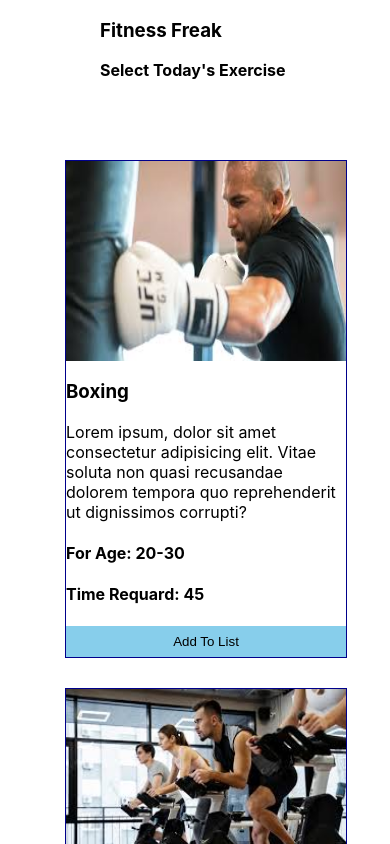
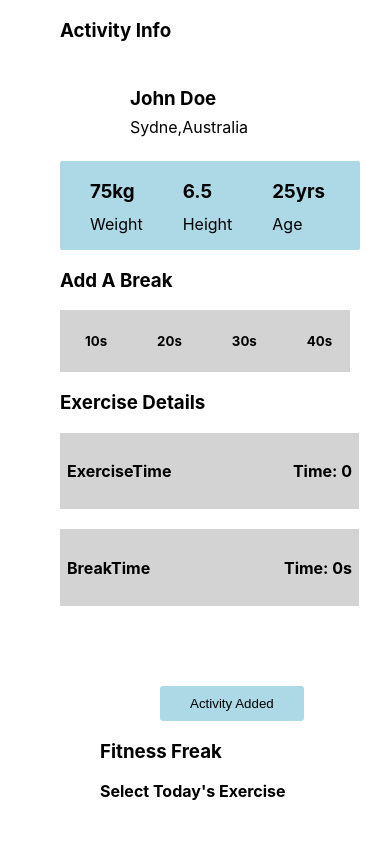
Before and after one commit to MaxPromit/P-Hero-Assignment-8th-Fitness, a React (Create React App) app: page / in a window 390 px wide. Shown: the top 844 px of the page. Built offline with nearby package versions, Linux system fonts and the light colour scheme.

Commit message:
exercise time added

```diff
--- a/src/App.css
+++ b/src/App.css
@@ -31,9 +31,13 @@
     display: grid;
     grid-template-columns: 1fr;
   }
+  .product_container{
+    order: 5;
+  }
   .activity_container{
     width: 597px;
     margin-left: 100px;
+    order: 3;
   }
 }
 @media screen and (max-width: 520px) {
@@ -41,9 +45,13 @@
     display: grid;
     grid-template-columns: 1fr;
   }
+  .product_container{
+    order: 5;
+  }
   .activity_container{
     width: 300px;
     margin-left: 60px;
+    order: 3;
   }
 
 }
--- a/src/App.js
+++ b/src/App.js
@@ -10,7 +10,7 @@ import Exercise from './Component/Exercise/Exercise';
 function App() {
 
   const [products, setProducts] = useState([]);
-  // const [time, setTime] = useState(0)
+  const [time, setTime] = useState(0);
   useEffect(()=>{
     fetch('products.json')
     .then(res => res.json())
@@ -18,9 +18,11 @@ function App() {
   },[])
 
 const handleExerciseTime = (selectedProduct) =>{
-  // const selectProduct = selectedProduct.time;
+  const selectProduct = selectedProduct.time;
+  setTime(time+selectProduct)
+
 }
-  return (
+return (
     <div className='parent_header'>
 
     <div className='product_container'>
@@ -40,7 +42,7 @@ const handleExerciseTime = (selectedProduct) =>{
       <h3>Activity Info</h3>
       <Activity></Activity>
       <Break></Break>
-      <Exercise></Exercise>
+      <Exercise time={time}></Exercise>
       <Breaktime></Breaktime>
       <div className='activity_btn'>
       <button>Activity Added</button>
--- a/src/Component/BreakTime/Breaktime.css
+++ b/src/Component/BreakTime/Breaktime.css
@@ -12,3 +12,9 @@
       }
 
 }
+@media screen and (max-width: 780px) {
+    .breaktime{
+        width: 95%;
+      }
+
+}
--- a/src/Component/Exercise/Exercise.css
+++ b/src/Component/Exercise/Exercise.css
@@ -10,3 +10,8 @@
         width: 286px;
       }
 }
+@media screen and (max-width: 780px) {
+    .extercise_info{
+        width: 95%;
+      }
+}
--- a/src/Component/Exercise/Exercise.js
+++ b/src/Component/Exercise/Exercise.js
@@ -1,16 +1,17 @@
 import React from 'react';
 import './Exercise.css'
 
-const Exercise = () => {
+const Exercise = (props) => {
+    const {time} = props
     return (
         <div>
             <h3>Exercise Details</h3>
             <div className='extercise_info'>
             <div>
-            <h4>Exercise Time</h4>
+            <h4>ExerciseTime</h4>
             </div>
             <div>
-            <h4>Time: </h4>
+            <h4>Time: {time}</h4>
             </div>
             </div>
         </div>
```
